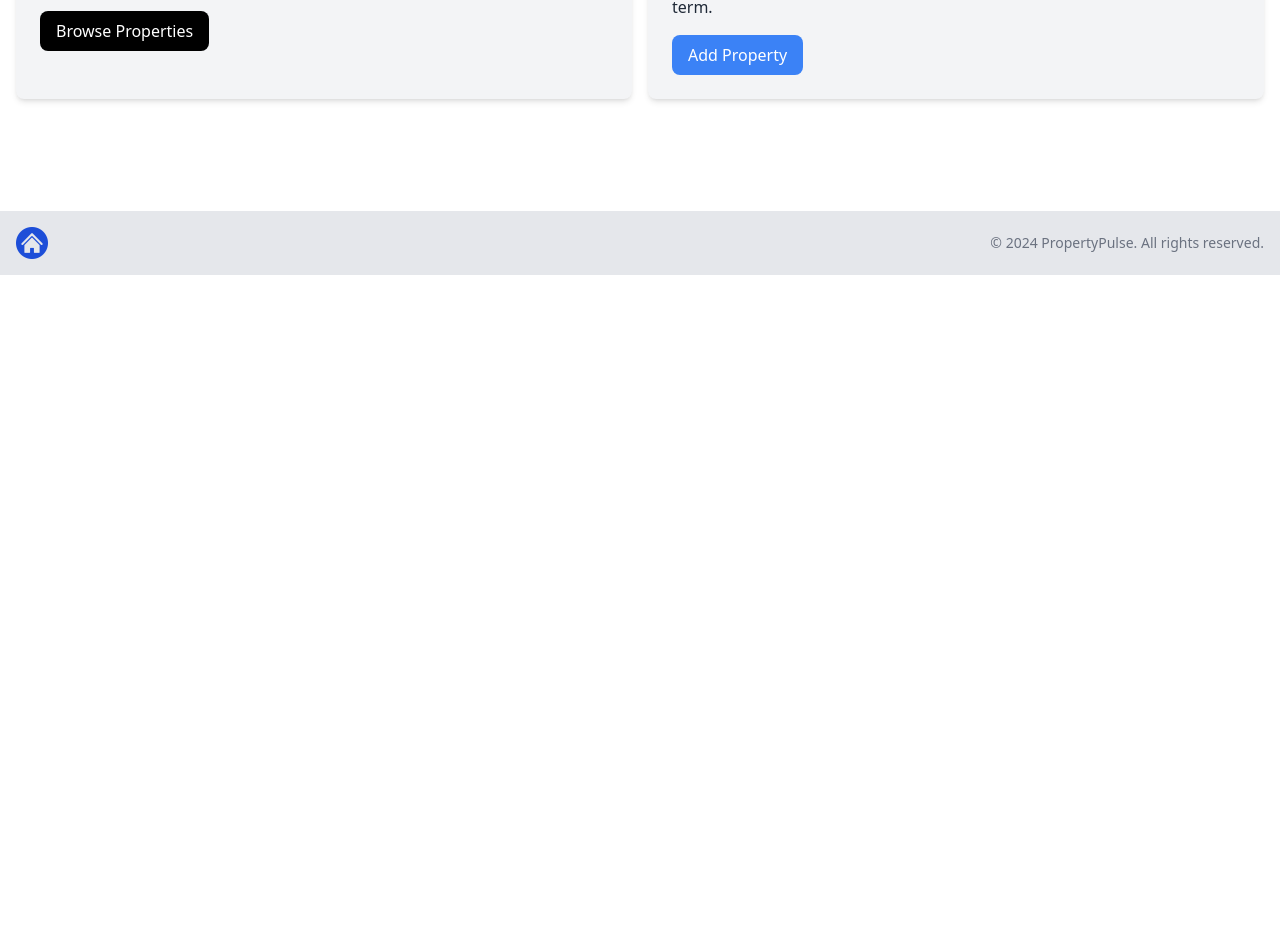
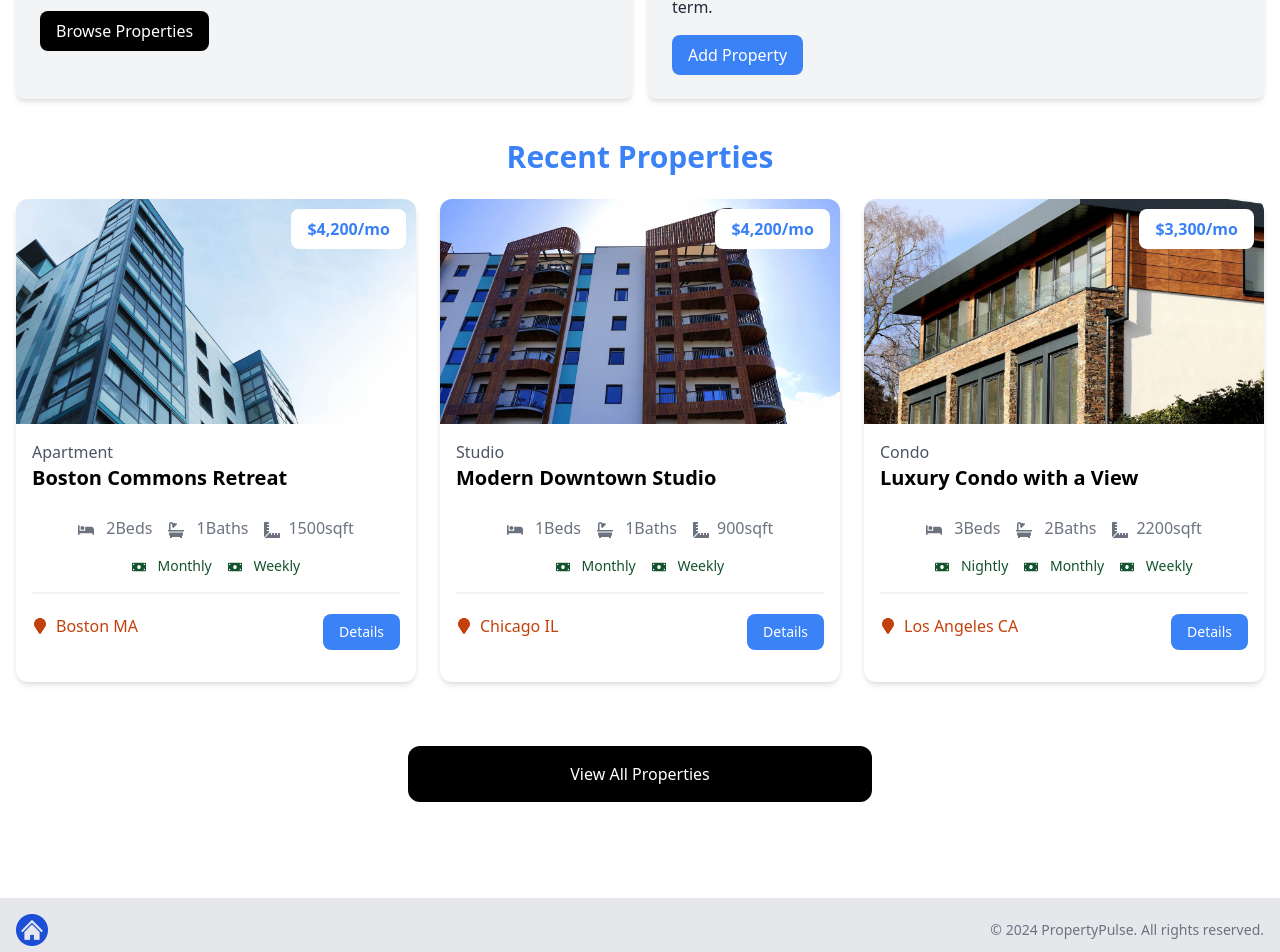
Before and after one commit to funnypar/Hausy, a Next.js app: page / in a window 1280 px wide. Shown: the part 546-1498 px from the top of the page. Before the commit the page ends 821 px from the top, so only its background shows below. Built offline with nearby package versions, Linux system fonts and the light colour scheme.

Commit message:
feature: added custom loading and not-found page

```diff
--- /dev/null
+++ b/app/loading.jsx
@@ -0,0 +1,21 @@
+"use client";
+import { ClipLoader } from "react-spinners";
+
+const override = {
+    display: "block",
+    margin: "100px auto",
+};
+
+const LoadingPage = ({ loading }) => {
+    return (
+        <ClipLoader
+            color="#3b82f6"
+            loading={loading}
+            cssOverride={override}
+            size={150}
+            aria-label="Loading Spinner"
+        />
+    );
+};
+
+export default LoadingPage;
--- /dev/null
+++ b/app/not-found.jsx
@@ -0,0 +1,33 @@
+import Link from "next/link";
+import { FaExclamationTriangle } from "react-icons/fa";
+
+const NotFoundPage = () => {
+    return (
+        <section className="bg-blue-50 min-h-screen flex-grow">
+            <div className="container m-auto max-w-2xl py-24">
+                <div className="bg-white px-6 py-24 mb-4 shadow-md rounded-md border m-4 md:m-0">
+                    <div className="flex justify-center">
+                        <FaExclamationTriangle className="fas fa-exclamation-triangle fa-5x text-8xl text-yellow-400" />
+                    </div>
+                    <div className="text-center">
+                        <h1 className="text-3xl font-bold mt-4 mb-2">
+                            Page Not Found
+                        </h1>
+                        <p className="text-gray-500 text-xl mb-10">
+                            The page you are looking for does not exist.
+                        </p>
+                        <Link
+                            href="/"
+                            className="bg-blue-700 hover:bg-blue-800 text-white font-bold py-4 px-6 rounded"
+                        >
+                            Go Home
+                        </Link>
+                    </div>
+                </div>
+            </div>
+            <div className="flex-grow"></div>
+        </section>
+    );
+};
+
+export default NotFoundPage;
--- a/app/page.jsx
+++ b/app/page.jsx
@@ -1,4 +1,5 @@
 import Hero from "@/components/Hero";
+import HomeProperties from "@/components/HomeProperties";
 import InfoBoxes from "@/components/InfoBoxes";
 
 const HomePage = () => {
@@ -6,6 +7,7 @@
         <>
             <Hero />
             <InfoBoxes />
+            <HomeProperties />
         </>
     );
 };
--- /dev/null
+++ b/components/HomeProperties.jsx
@@ -0,0 +1,45 @@
+import properties from "@/properties.json";
+import Link from "next/link";
+import PropertyCard from "./PropertyCard";
+
+const HomeProperties = () => {
+    const recentProperties = properties
+        .sort(() => Math.random() - Math.random())
+        .slice(0, 3);
+
+    return (
+        <>
+            <section className="px-4 py-6">
+                <div className="container-xl lg:container m-auto">
+                    <h2 className="text-3xl font-bold text-blue-500 mb-6 text-center">
+                        Recent Properties
+                    </h2>
+                    <div className="grid grid-cols-1 md:grid-cols-3 gap-6">
+                        {recentProperties === 0 ? (
+                            <p>No Properties Found!</p>
+                        ) : (
+                            recentProperties.map((property) => {
+                                return (
+                                    <PropertyCard
+                                        key={property._id}
+                                        property={property}
+                                    />
+                                );
+                            })
+                        )}
+                    </div>
+                </div>
+            </section>
+            <section className="m-auto max-w-lg my-10 px-6">
+                <Link
+                    href="/properties"
+                    className="block bg-black text-white text-center py-4 px-6 rounded-xl hover:bg-gray-700"
+                >
+                    View All Properties
+                </Link>
+            </section>
+        </>
+    );
+};
+
+export default HomeProperties;
--- a/package.json
+++ b/package.json
@@ -13,7 +13,8 @@
     "next": "14.2.15",
     "react": "^18",
     "react-dom": "^18",
-    "react-icons": "^5.3.0"
+    "react-icons": "^5.3.0",
+    "react-spinners": "^0.14.1"
   },
   "devDependencies": {
     "postcss": "^8",
```
Also changed, not shown: 1 other file (tests, documents, lock files or other folders).
